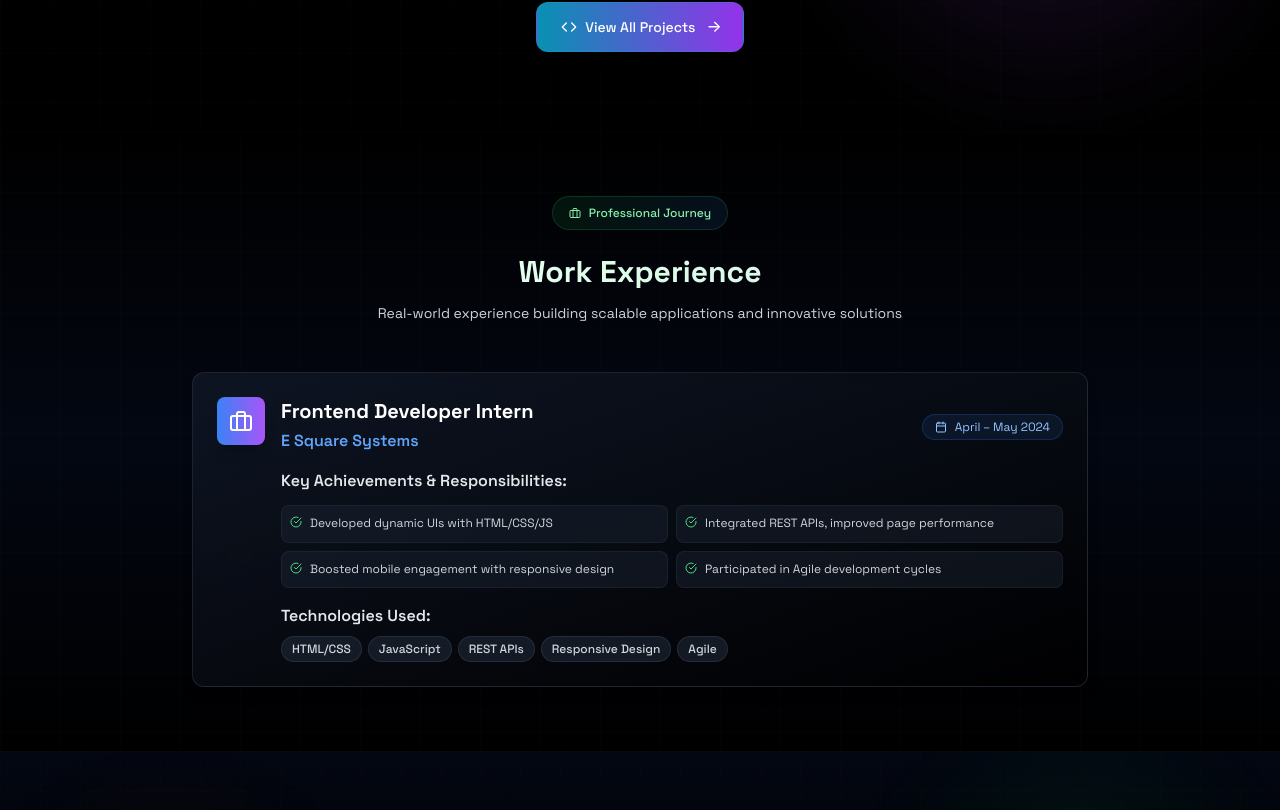
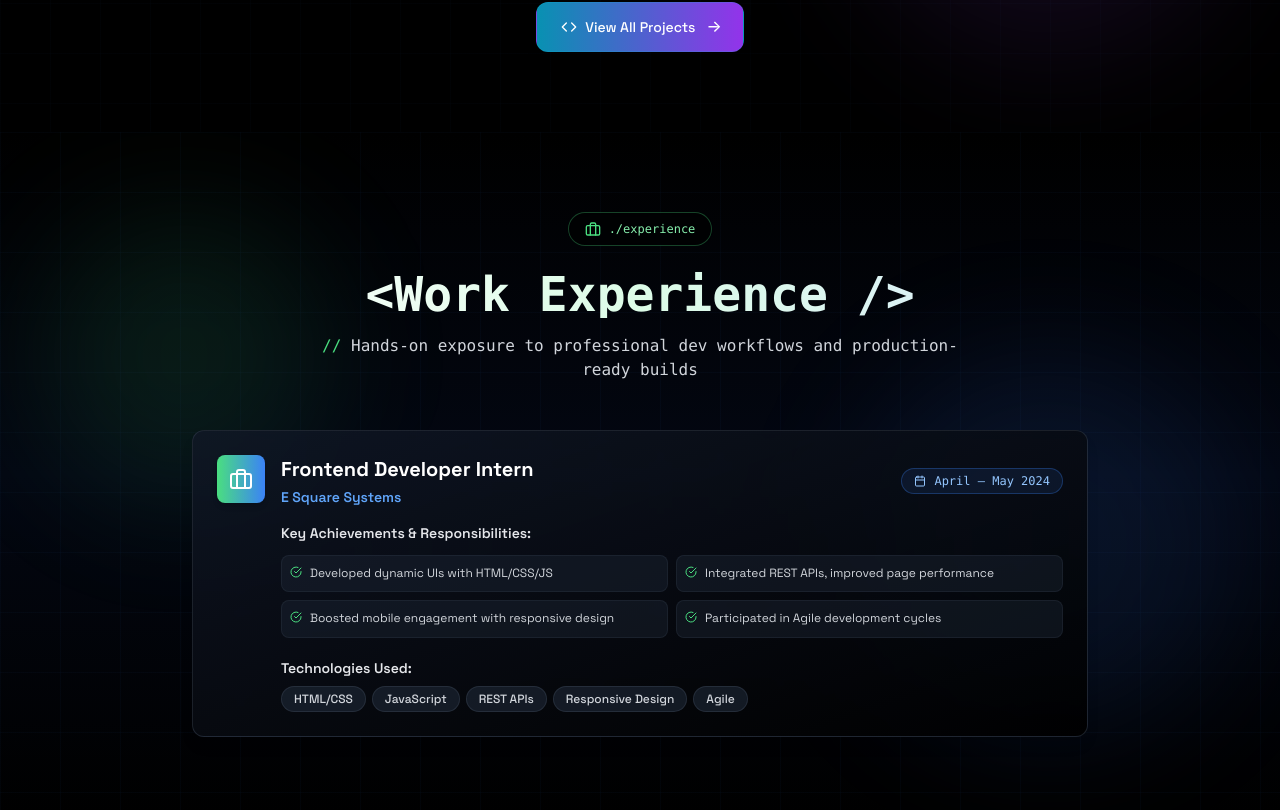
Before and after one commit to 404StudioDev/prject, a React (Vite) app: page / in a window 1280 px wide. Shown: the part 2950-3760 px from the top of the page. Built offline with nearby package versions, Linux system fonts and the light colour scheme.

Commit message:
Updated Experience.tsx

```diff
--- a/src/components/Experience.tsx
+++ b/src/components/Experience.tsx
@@ -15,100 +15,99 @@ export default function Experience({ isDark }: ExperienceProps) {
   ];
 
   return (
-    <section id="experience" className="py-16 relative overflow-hidden bg-gradient-to-b from-black via-gray-950 to-black">
-      {/* Simplified background decoration */}
+    <section
+      id="experience"
+      className="py-20 relative overflow-hidden bg-gradient-to-b from-black via-gray-950 to-black"
+    >
+      {/* Background Gradient + Grid */}
       <div className="absolute inset-0">
-        <div className="absolute top-20 left-10 w-72 h-72 bg-green-500/8 rounded-full blur-3xl" />
-        <div className="absolute bottom-20 right-10 w-96 h-96 bg-blue-500/8 rounded-full blur-3xl" />
-        {/* Simplified grid pattern */}
-        <div className="absolute inset-0 bg-[linear-gradient(rgba(34,197,94,0.02)_1px,transparent_1px),linear-gradient(90deg,rgba(34,197,94,0.02)_1px,transparent_1px)] bg-[size:60px_60px]"></div>
+        <div className="absolute top-20 left-10 w-72 h-72 bg-green-400/10 rounded-full blur-3xl" />
+        <div className="absolute bottom-20 right-10 w-96 h-96 bg-blue-500/10 rounded-full blur-3xl" />
+        <div className="absolute inset-0 bg-[linear-gradient(rgba(59,130,246,0.03)_1px,transparent_1px),linear-gradient(90deg,rgba(59,130,246,0.03)_1px,transparent_1px)] bg-[size:60px_60px]" />
       </div>
 
       <div className="max-w-5xl mx-auto px-6 relative z-10">
-        {/* Header */}
+        {/* Terminal Header */}
         <AnimatedSection className="text-center mb-12">
-          <div className="inline-flex items-center gap-2 px-4 py-2 rounded-full text-xs font-medium mb-6 bg-gradient-to-r from-green-500/10 to-blue-500/10 border border-green-500/20 text-green-300 backdrop-blur-sm">
-            <Briefcase className="w-3 h-3" />
-            Professional Journey
+          <div className="inline-flex items-center gap-2 px-4 py-2 rounded-full text-xs font-medium mb-6 bg-black/50 border border-green-400/30 text-green-300 backdrop-blur-sm font-mono">
+            <Briefcase className="w-4 h-4 text-green-400" />
+            <span className="font-mono">./experience</span>
           </div>
 
-          <h2 className="text-2xl md:text-3xl font-bold mb-3 bg-gradient-to-r from-white via-green-100 to-blue-100 bg-clip-text text-transparent">
-            Work Experience
+          <h2 className="text-4xl md:text-5xl font-bold mb-4 bg-gradient-to-r from-white via-green-100 to-blue-100 bg-clip-text text-transparent font-mono">
+            &lt;Work Experience /&gt;
           </h2>
 
-          <p className="text-sm max-w-2xl mx-auto leading-relaxed text-gray-300">
-            Real-world experience building scalable applications and innovative solutions
+          <p className="text-sm md:text-base max-w-2xl mx-auto text-gray-300 font-mono leading-relaxed">
+            <span className="text-green-400">// </span>
+            Hands-on exposure to professional dev workflows and production-ready builds
           </p>
         </AnimatedSection>
 
-        {/* Experience Card - Optimized */}
+        {/* Experience Card */}
         <AnimatedSection className="max-w-4xl mx-auto">
           <motion.div
-            className="group relative rounded-xl p-6 transition-all duration-300 bg-gradient-to-br from-gray-900/80 to-black/80 backdrop-blur-sm border border-gray-700/50 shadow-lg hover:shadow-xl hover:shadow-blue-500/10 overflow-hidden"
+            className="group relative rounded-xl p-6 transition-all duration-300 bg-gradient-to-br from-gray-900/80 to-black/90 backdrop-blur-sm border border-gray-700/50 shadow-lg hover:shadow-xl hover:shadow-blue-500/10 overflow-hidden"
             whileHover={{ y: -2 }}
-            transition={{ duration: 0.2 }}
+            transition={{ duration: 0.3 }}
           >
-            {/* Simplified border effect */}
-            <div className="absolute -inset-0.5 rounded-xl opacity-0 group-hover:opacity-30 transition-opacity duration-300 bg-gradient-to-r from-blue-500 to-purple-500" />
+            {/* Border Glow on Hover */}
+            <div className="absolute -inset-0.5 rounded-xl opacity-0 group-hover:opacity-40 transition-opacity duration-500 bg-gradient-to-r from-green-400 via-cyan-400 to-purple-500 blur-sm" />
 
             <div className="relative z-10">
               <div className="flex flex-col lg:flex-row lg:items-start gap-4">
-                {/* Company logo/icon */}
+                {/* Icon */}
                 <div className="flex-shrink-0">
-                  <div className="w-12 h-12 rounded-lg bg-gradient-to-r from-blue-500 to-purple-500 flex items-center justify-center text-white shadow-lg">
+                  <div className="w-12 h-12 rounded-lg bg-gradient-to-r from-green-400 to-blue-500 flex items-center justify-center text-white shadow-md">
                     <Briefcase className="w-6 h-6" />
                   </div>
                 </div>
 
-                {/* Experience details */}
+                {/* Content */}
                 <div className="flex-1">
                   <div className="flex flex-col lg:flex-row lg:items-center lg:justify-between mb-3">
                     <div>
-                      <h3 className="text-xl font-bold mb-1 text-white group-hover:text-blue-400 transition-colors duration-300">
+                      <h3 className="text-xl font-bold text-white mb-1 group-hover:text-green-400 transition-colors duration-300">
                         Frontend Developer Intern
                       </h3>
-                      <p className="text-blue-400 font-semibold text-base mb-1">E Square Systems</p>
+                      <p className="text-blue-400 font-semibold text-sm">E Square Systems</p>
                     </div>
 
-                    <div className="flex items-center gap-2 px-3 py-1 rounded-full text-xs bg-blue-500/10 text-blue-300 border border-blue-500/20">
+                    <div className="flex items-center gap-2 px-3 py-1 rounded-full text-xs bg-blue-500/10 text-blue-300 border border-blue-500/30 font-mono">
                       <Calendar className="w-3 h-3" />
                       April – May 2024
                     </div>
                   </div>
 
-                  {/* Key achievements - Simplified animations */}
-                  <div className="space-y-3">
-                    <h4 className="text-base font-semibold mb-2 text-gray-200">
+                  {/* Achievements */}
+                  <div className="space-y-3 mt-4">
+                    <h4 className="text-sm font-semibold text-gray-200">
                       Key Achievements & Responsibilities:
                     </h4>
 
-                    <div className="grid md:grid-cols-2 gap-2">
-                      {achievements.map((achievement, index) => (
+                    <div className="grid md:grid-cols-2 gap-2 mt-2">
+                      {achievements.map((point, index) => (
                         <div
                           key={index}
                           className="flex items-start gap-2 p-2 rounded-lg bg-gray-800/40 border border-gray-700/30"
                         >
                           <CheckCircle className="w-3 h-3 text-green-400 flex-shrink-0 mt-0.5" />
-                          <p className="text-xs leading-relaxed text-gray-300">
-                            {achievement}
-                          </p>
+                          <p className="text-xs text-gray-300 leading-relaxed">{point}</p>
                         </div>
                       ))}
                     </div>
                   </div>
 
-                  {/* Skills used - Simplified */}
-                  <div className="mt-4">
-                    <h4 className="text-base font-semibold mb-2 text-gray-200">
-                      Technologies Used:
-                    </h4>
+                  {/* Tech Stack */}
+                  <div className="mt-5">
+                    <h4 className="text-sm font-semibold text-gray-200 mb-2">Technologies Used:</h4>
                     <div className="flex flex-wrap gap-1.5">
-                      {['HTML/CSS', 'JavaScript', 'REST APIs', 'Responsive Design', 'Agile'].map((skill, index) => (
+                      {['HTML/CSS', 'JavaScript', 'REST APIs', 'Responsive Design', 'Agile'].map((tech, index) => (
                         <span
                           key={index}
-                          className="px-2.5 py-1 rounded-full text-xs font-medium bg-gray-800/60 text-gray-300 border border-gray-700/50 hover:bg-gradient-to-r hover:from-blue-500/20 hover:to-purple-500/20 hover:border-blue-400/50 transition-all duration-200"
+                          className="px-3 py-1 rounded-full text-xs font-medium bg-gray-800/60 text-gray-300 border border-gray-700/50 hover:border-green-400/50 hover:bg-green-400/10 transition-all duration-200"
                         >
-                          {skill}
+                          {tech}
                         </span>
                       ))}
                     </div>
```
